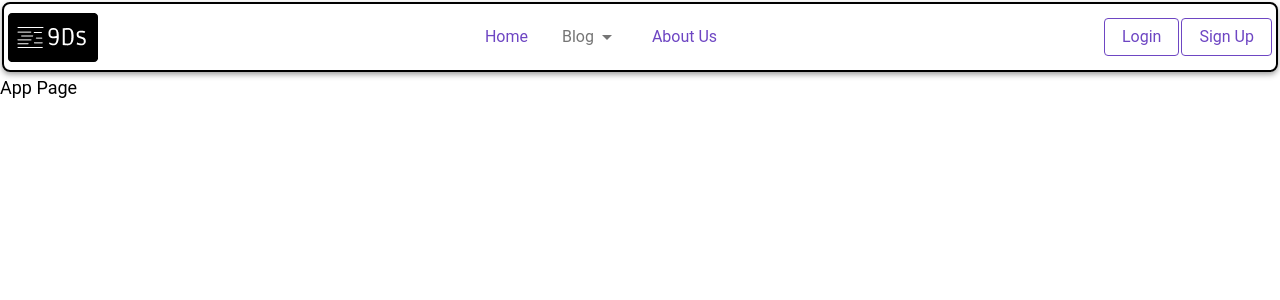
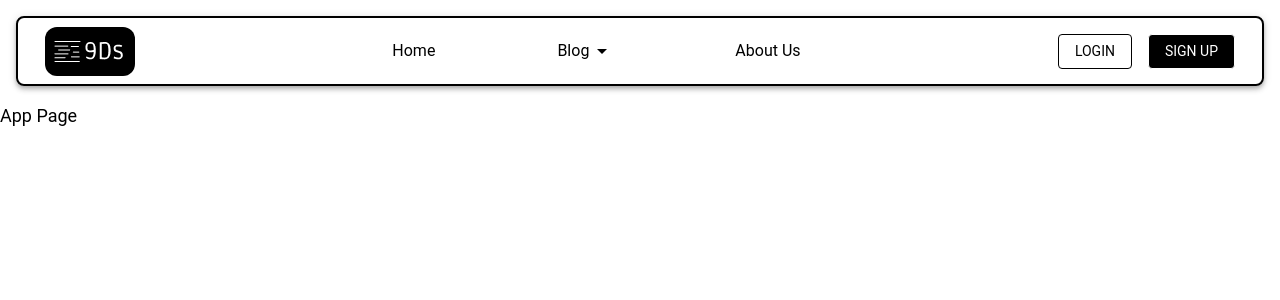
Before and after one commit to CPSC319-2022/9ds-frontend, a React (Create React App) app: page / in a window 1280 px wide. Shown: the top 300 px of the page. Built offline with nearby package versions, Linux system fonts and the light colour scheme.

Commit message:
fixed merge issues

```diff
--- a/src/components/Header.tsx
+++ b/src/components/Header.tsx
@@ -1,4 +1,4 @@
-import { AppBar, Box, Button,Grid, IconButton, Menu, MenuItem, Toolbar, Typography} from "@mui/material";
+import { AppBar, Box, Button,Grid, IconButton, Menu, MenuItem, Toolbar, Typography } from "@mui/material";
 import { useNavigate } from "react-router-dom";
 import ArrowDropDownIcon from '@mui/icons-material/ArrowDropDown';
 import { useState } from "react";
@@ -17,30 +17,30 @@ export const Header = () => {
 
   const textTheme = {textTransform: 'capitalize', fontFamily:'roboto', fontSize: 16, px:1};
 
-  return <Box sx={{py:2, px:2}}>
-            <AppBar position="static" color='transparent' sx={{ borderRadius:2, border:2, py:1}}>
+  return <Box sx={{py:16, px:16, color:'black'}}>
+            <AppBar position="static" color='transparent' sx={{color: 'black', borderRadius:2, border:2, py:1}}>
               <Toolbar>
                   <Grid container   direction="row"
                         justifyContent="space-between"
                         alignItems="center">
                   <Box
                       component="img"
-                      sx={{ ml:1 }}
+                      sx={{ ml:24, borderRadius:3 }}
                       alt="Logo"
                       src={require('../assets/logo.png')}
                     />
                       <Grid item  >
-                        <Box sx={{ gap:8, color: 'black', flexGrow: 1, display:{ xs: 'none', md: 'flex'} }}>
+                        <Box sx={{ gap:96, flexGrow: 1, display:{ xs: 'none', md: 'flex'} }}>
                           <Button
                             onClick={() => navigate('/')}
-                            sx={{ color: 'black', display: 'block' }}
+                            sx={{ color: 'black.main'}}
                           >
                             <Typography sx={textTheme}>
                               Home
                             </Typography>
                           </Button>
                           <IconButton
-                            sx={{ color:'black'}}
+                            sx={{ color:'black.main'}}
                             onClick={handleClick}
                           >
                             <Typography sx={textTheme}>
@@ -60,7 +60,7 @@ export const Header = () => {
                         </Menu>
                           <Button
                             onClick={() => navigate('/about')}
-                            sx={{color: 'black', display: 'block' }}
+                            sx={{color: 'black.main', display: 'block' }}
                           >
                             <Typography sx={textTheme}>
                               About Us
@@ -70,20 +70,20 @@ export const Header = () => {
                       </Grid>
 
                       <Grid item>
-                        <Box sx={{ gap: 2, flexGrow: 1, display:  'flex' }}>
+                        <Box sx={{ gap: 16, flexGrow: 1, display:  'flex'}}>
                           <Button
                             onClick={() => navigate('/login')}
-                            sx={{ border: 1,color: 'black', display: 'block' }}
+                            sx={{ border: 1,color: 'black.main', display: 'block' }}
                           >
-                            <Typography sx={textTheme}>
+                            <Typography sx={{ fontSize:14}}>
                               Login
                             </Typography>
                             </Button>
                           <Button
                             onClick={() => navigate('/signup')}
-                            sx={{ backgroundColor: 'black', border: 1,color: 'white', display: 'block', mr:1}}
+                            sx={{ backgroundColor: 'black.main', border: 1,color: 'white.main', display: 'block', mr:24}}
                           >
-                            <Typography sx={textTheme}>
+                            <Typography sx={{ fontSize:14}}>
                               Sign Up
                             </Typography>
                           </Button>
```
